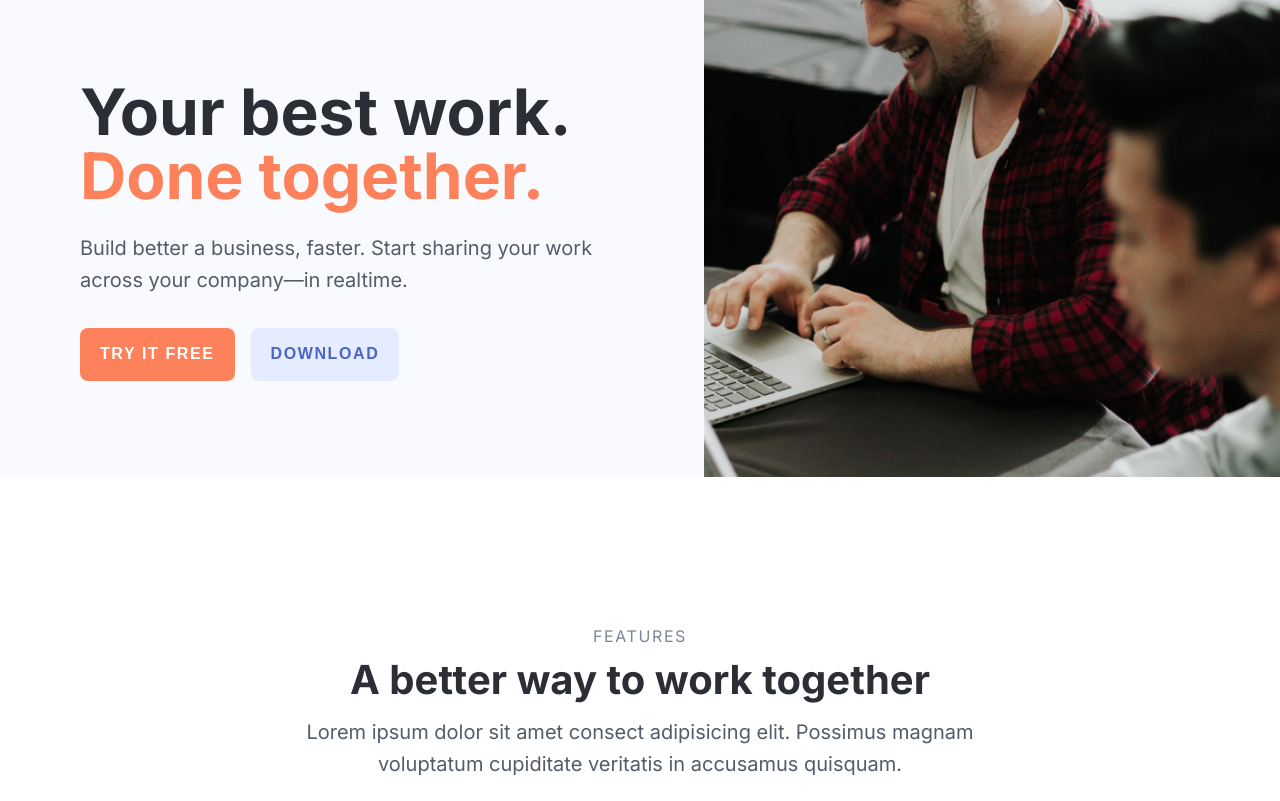
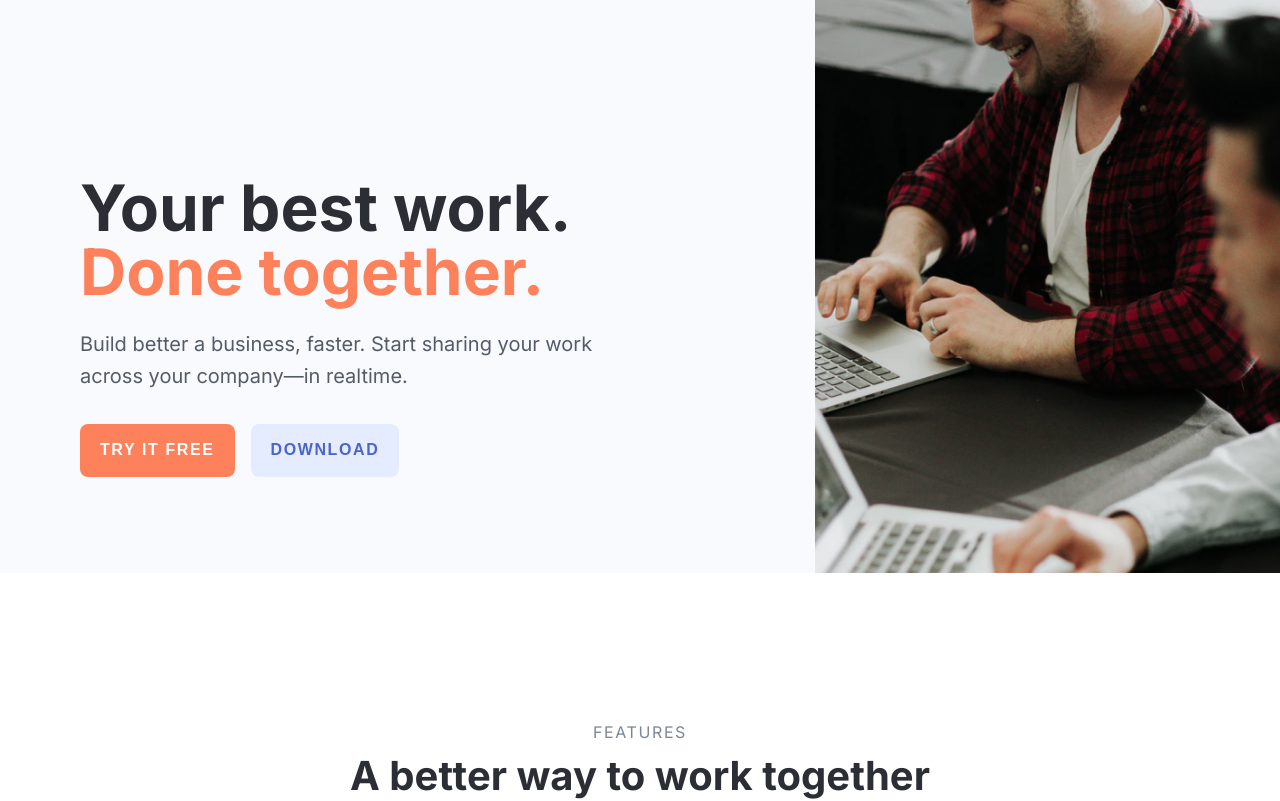
Before and after one commit to orwinmc/wedge, a Next.js app: page / in a window 1280 px wide. Shown: the top 801 px of the page. Built offline with nearby package versions, Linux system fonts and the light colour scheme.

Commit message:
adjust fonts

```diff
--- a/pages/_app.tsx
+++ b/pages/_app.tsx
@@ -1,11 +1,13 @@
 import { AppProps } from 'next/app'
 import Head from 'next/head'
 import React from 'react'
-import { createGlobalStyle } from 'styled-components'
+import { createGlobalStyle, ThemeProvider } from 'styled-components'
+import theme from '../theme'
 
 const GlobalStyles = createGlobalStyle`
     html {
         -webkit-text-size-adjust: 100%;
+        font-size:18px;
     }
 
     body {
@@ -13,20 +15,21 @@ const GlobalStyles = createGlobalStyle`
         margin: 0;
     }
 
-    @media (max-width: 1099px) {
+    @media (max-width: ${(props) => props.theme.breakpoints.xl}) {
+        html {
+            font-size: 16px;
+        }
+    }
+
+    @media (max-width: ${(props) => props.theme.breakpoints.lg}) {
         html {
             font-size: 14px;
         }
     }
 
-    @media (min-width: 1100px) {
+    @media (max-width: ${(props) => props.theme.breakpoints.sm}) {
         html {
-            font-size: 16px;
-        }
-    }
-    @media (min-width: 1600px) {
-        html {
-            font-size: 18px;
+            font-size: 12px;
         }
     }
 `
@@ -55,7 +58,9 @@ function MyApp({ Component, pageProps }: AppProps) {
         />
         <title>orwin.io</title>
       </Head>
-      <GlobalStyles />
+      <ThemeProvider theme={theme}>
+        <GlobalStyles />
+      </ThemeProvider>
       <Component {...pageProps} />
     </>
   )
--- a/pages/index.tsx
+++ b/pages/index.tsx
@@ -1,6 +1,6 @@
 import React, { ReactElement } from 'react'
 import Head from 'next/head'
-import Image from 'next/image'
+import Link from 'next/link'
 import styled, { ThemeProvider } from 'styled-components'
 import Button from '../components/Button'
 import theme from '../theme'
@@ -10,7 +10,7 @@ const MainTagline = styled.h1`
   color: #2b2f35;
   font-size: 4rem;
   line-height: 4rem;
-  margin-top: 0;
+  margin-top: 6rem;
   margin-bottom: 1.5rem;
 `
 
@@ -92,7 +92,7 @@ const Feature = styled.div`
   width: 50%;
   display: flex;
 
-  @media (max-width: 800px) {
+  @media (max-width: ${(props) => props.theme.breakpoints.md}) {
     width: 100%;
   }
 `
@@ -107,21 +107,27 @@ const FeatureText = styled.div`
 
 const HeroContainer = styled.div`
   display: flex;
-  background-color: ${(props) => props.theme.palette.background.light};
 `
 
 const HeroContent = styled.div`
-  flex: 1;
+  background-color: ${(props) => props.theme.palette.background.light};
+  flex: 5 2 50rem;
   padding: 5rem;
-  box-sizing: border-box;
+
+  @media (max-width: ${(props) => props.theme.breakpoints.md}) {
+    padding: 3rem;
+  }
+  @media (max-width: ${(props) => props.theme.breakpoints.sm}) {
+    padding: 2rem;
+  }
 `
 
 const HeroGraphic = styled.div`
+  flex: 4 3 40rem;
   background: url(images/users.png);
   background-size: cover;
-  width: 45%;
 
-  @media (max-width: 1000px) {
+  @media (max-width: ${(props) => props.theme.breakpoints.md}) {
     display: none;
   }
 `
@@ -133,6 +139,7 @@ function Home(): ReactElement {
         <Head>
           <title>Wedge: Ionic Coding Challenge</title>
         </Head>
+
         <HeroContainer>
           <HeroContent>
             <MainTagline>
@@ -153,28 +160,7 @@ function Home(): ReactElement {
               Download
             </Button>
           </HeroContent>
-          <HeroGraphic>
-            <div
-              style={{
-                width: '100%',
-                height: '100%',
-                backgroundColor: '#002BC4',
-                mixBlendMode: 'normal',
-                opacity: 0,
-              }}
-            >
-              <div
-                style={{
-                  width: '100%',
-                  height: '100%',
-                  backgroundColor: '#5A7EFD',
-
-                  opacity: 1,
-                  mixBlendMode: 'soft-light',
-                }}
-              ></div>
-            </div>
-          </HeroGraphic>
+          <HeroGraphic />
         </HeroContainer>
         <br />
         <br />
@@ -261,49 +247,76 @@ export default Home
 
 /*
 
-<div
+<nav
             style={{
-            backgroundColor: 'yellow',
-            width: '50%',
+              width: '100%',
+              position: 'absolute',
               display: 'flex',
+              left: 0,
+              padding: '2.5rem',
+              lineHeight: '1rem',
+              fontSize: '1rem',
+              boxSizing: 'border-box',
             }}
           >
-          <div style={{ marginRight: '1.5rem' }}>
-            <IconContainer>
-              <Icon type="speech" />
-            </IconContainer>
-          </div>
-          <div style={{ marginRight: '1.5rem' }}>
-            <FeatureTagline>Communicate in realtime</FeatureTagline>
-            <FeatureDescription>
-              Lorem ipsum, dolor sit amet consectetur adipisicing elit. Maiores
-              impedit perferendis suscipit eaque, iste dolor cupiditate
-              blanditiis ratione.
-            </FeatureDescription>
-          </div>
-        </div>
-
-        <div
+            <div style={{ flex: 1 }}>
+              <Link href="/product">
+                <a
                   style={{
-            backgroundColor: 'yellow',
-            width: '50%',
-            display: 'flex',
+                    color: '#7B8798',
+                    fontSize: '1rem',
+                    margin: '1.25em',
+                    marginLeft: '8rem',
+                    textDecoration: 'none',
                   }}
                 >
-          <div style={{ marginRight: '1.5rem' }}>
-            <IconContainer>
-              <Icon type="speech" />
-            </IconContainer>
+                  Product
+                </a>
+              </Link>
+              <Link href="/features">
+                <a
+                  style={{
+                    color: '#7B8798',
+                    fontSize: '1rem',
+                    margin: '1.25em',
+                    textDecoration: 'none',
+                  }}
+                >
+                  Features
+                </a>
+              </Link>
+              <Link href="/enterprise">
+                <a
+                  style={{
+                    color: '#7B8798',
+                    fontSize: '1rem',
+                    margin: '1.25em',
+                    textDecoration: 'none',
+                  }}
+                >
+                  Enterprise
+                </a>
+              </Link>
+              <Link href="/company">
+                <a
+                  style={{
+                    color: '#7B8798',
+                    fontSize: '1rem',
+                    margin: '1.25em',
+                    textDecoration: 'none',
+                  }}
+                >
+                  Company
+                </a>
+              </Link>
             </div>
-          <div style={{ marginRight: '1.5rem' }}>
-            <FeatureTagline>Communicate in realtime</FeatureTagline>
-            <FeatureDescription>
-              Lorem ipsum, dolor sit amet consectetur adipisicing elit. Maiores
-              impedit perferendis suscipit eaque, iste dolor cupiditate
-              blanditiis ratione.
-            </FeatureDescription>
+            <div style={{ textAlign: 'right' }}>
+              <Link href="/signin">
+                <a>Sign In</a>
+              </Link>
+              <Link href="/download">
+                <a>Download</a>
+              </Link>
             </div>
-        </div>
-
-
+          </nav>
 */
--- a/theme.tsx
+++ b/theme.tsx
@@ -19,6 +19,12 @@ const theme = {
       light: '#F9FAFD',
     },
   },
+  breakpoints: {
+    sm: '550px',
+    md: '800px',
+    lg: '1100px',
+    xl: '1600px',
+  },
 }
 
 export default theme
```
Lines whose indentation alone changed are shown as unchanged.
